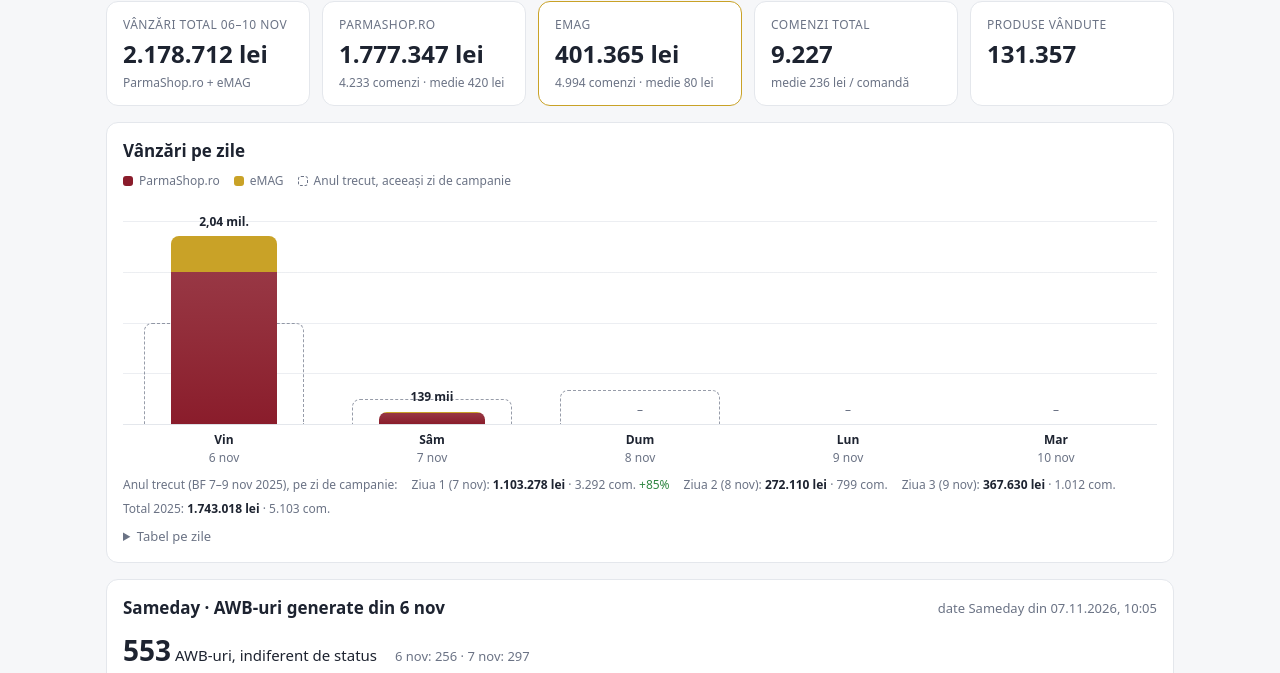
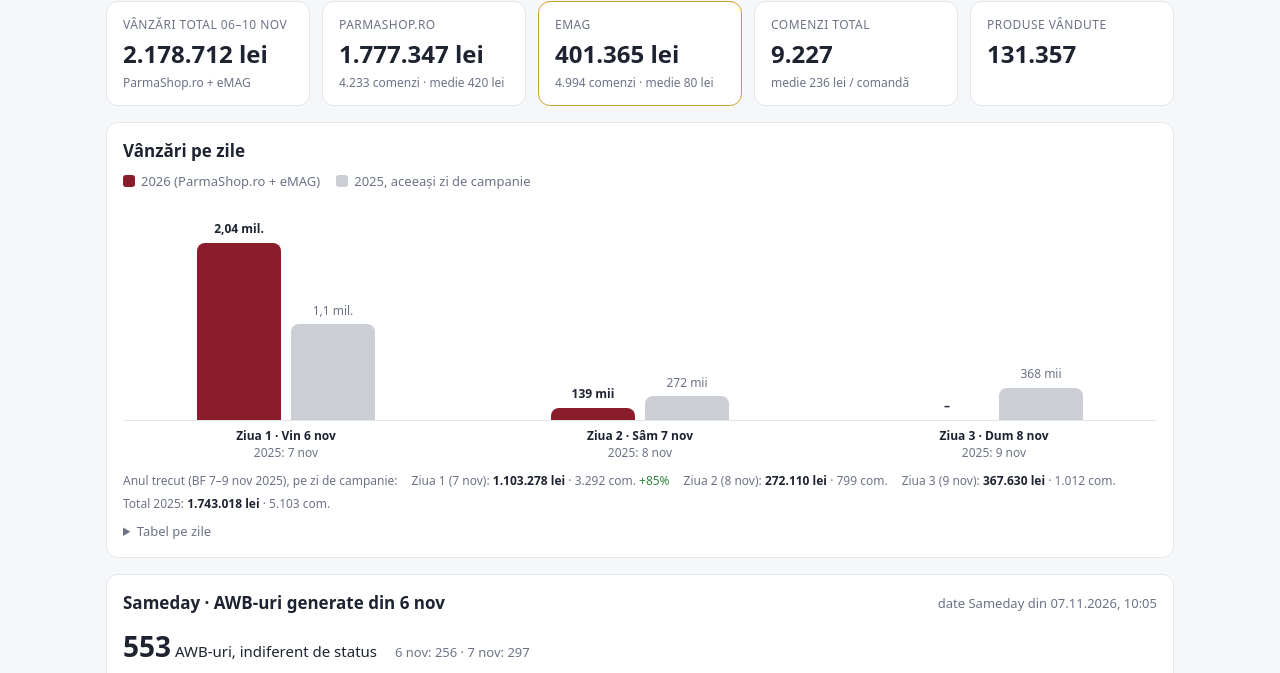
Before and after one commit to Geanta1/bf-drinks, a plain HTML site: page rapoarte/index.html in a window 1280 px wide. Shown: the part 90-763 px from the top of the page. Drawn offline with Linux system fonts and the light colour scheme.

Commit message:
Grafic simplificat 2026 vs 2025

```diff
--- a/rapoarte/index.html
+++ b/rapoarte/index.html
@@ -23,17 +23,16 @@ h1{font-size:22px;margin:0}h2{font-size:17px;margin:0 0 12px}
 .kpi .s{color:var(--muted);font-size:12px;margin-top:2px}
 .kpi.em{border-color:var(--acc2)}
 .card{padding:16px;margin-bottom:16px}
-.legend{display:flex;flex-wrap:wrap;gap:14px;font-size:12px;color:var(--muted);margin:-4px 0 6px}.legend i{display:inline-block;width:10px;height:10px;border-radius:3px;margin-right:6px;vertical-align:-1px}.legend i.lps{background:var(--bar)}.legend i.lem{background:var(--acc2)}.legend i.lly{border:1.5px dashed var(--muted);background:transparent}
-.chart{position:relative;display:flex;gap:18px;height:230px;padding:26px 6px 0;border-bottom:1px solid var(--line);background:repeating-linear-gradient(to top,transparent 0,transparent calc(25% - 1px),color-mix(in srgb,var(--line) 70%,transparent) calc(25% - 1px),color-mix(in srgb,var(--line) 70%,transparent) 25%) 0 26px/100% calc(100% - 26px) no-repeat}
-.col{flex:1;position:relative;height:100%;min-width:0;cursor:default}
-.col .gh{position:absolute;left:8%;right:8%;bottom:0;border:1.5px dashed color-mix(in srgb,var(--muted) 70%,transparent);border-bottom:0;border-radius:8px 8px 0 0}
-.col .bar{position:absolute;left:22%;right:22%;bottom:0;display:flex;flex-direction:column;border-radius:8px 8px 0 0;overflow:hidden;transition:height .5s ease;box-shadow:0 1px 0 rgba(0,0,0,.04)}
-.col .bar .em{background:var(--acc2)}.col .bar .ps{background:linear-gradient(180deg,color-mix(in srgb,var(--bar) 88%,#fff),var(--bar));flex:1}
-.col .val{position:absolute;left:0;right:0;text-align:center;font-size:12px;font-weight:600;font-variant-numeric:tabular-nums;white-space:nowrap}
-.col.f .val{color:var(--muted);font-weight:400}
-.col .tip{display:none;position:absolute;left:50%;transform:translateX(-50%);bottom:calc(100% - 10px);background:var(--ink);color:var(--bg);font-size:12px;line-height:1.5;padding:6px 9px;border-radius:8px;white-space:nowrap;z-index:3;pointer-events:none;box-shadow:0 6px 18px rgba(0,0,0,.18)}
-.col:hover .tip{display:block}.col:hover .bar{filter:brightness(1.06)}
-.days{display:flex;gap:18px;padding:6px 6px 0}.days span{flex:1;text-align:center;font-size:12px;color:var(--muted);min-width:0}.days span b{display:block;color:var(--ink);font-weight:600}
+.legend{display:flex;flex-wrap:wrap;gap:16px;font-size:13px;color:var(--muted);margin:-4px 0 10px}.legend i{display:inline-block;width:12px;height:12px;border-radius:3px;margin-right:6px;vertical-align:-1px}.legend i.l26{background:var(--bar)}.legend i.l25{background:color-mix(in srgb,var(--muted) 35%,transparent)}
+.chart{display:flex;gap:28px;height:220px;padding-top:24px;border-bottom:1px solid var(--line)}
+.grp{flex:1;display:flex;justify-content:center;align-items:flex-end;gap:10px;position:relative;height:100%;min-width:0}
+.bw{position:relative;width:38%;max-width:84px;height:100%;display:flex;align-items:flex-end}
+.bw .b{width:100%;border-radius:8px 8px 0 0;transition:height .5s ease}
+.bw.y26 .b{background:var(--bar)}.bw.y25 .b{background:color-mix(in srgb,var(--muted) 35%,transparent)}
+.bw .v{position:absolute;left:-20px;right:-20px;text-align:center;font-size:12px;font-weight:600;font-variant-numeric:tabular-nums;white-space:nowrap}.bw.y25 .v{color:var(--muted);font-weight:500}
+.grp .tip{display:none;position:absolute;left:50%;transform:translateX(-50%);top:0;background:var(--ink);color:var(--bg);font-size:12px;line-height:1.5;padding:6px 9px;border-radius:8px;white-space:nowrap;z-index:3;pointer-events:none}
+.grp:hover .tip{display:block}
+.days{display:flex;gap:28px;padding-top:6px}.days span{flex:1;text-align:center;font-size:12px;color:var(--muted);min-width:0}.days span b{display:block;color:var(--ink);font-weight:600}
 table{width:100%;border-collapse:collapse;font-variant-numeric:tabular-nums}
 th,td{padding:7px 8px;border-bottom:1px solid var(--line);text-align:left;vertical-align:top}
 th{font-size:12px;color:var(--muted);text-transform:uppercase;letter-spacing:.03em;cursor:pointer;user-select:none;white-space:nowrap}
@@ -48,7 +47,7 @@ h3.sec{font-size:19px;margin:28px 0 12px;display:flex;align-items:baseline;gap:1
 .ly{display:flex;flex-wrap:wrap;gap:6px 14px;margin-top:10px;font-size:12px;color:var(--muted);font-variant-numeric:tabular-nums}.ly b{color:var(--ink);font-weight:600}.ly .up{color:#2e8540}.ly .dn{color:var(--acc)}
 .sdk{display:flex;flex-wrap:wrap;align-items:baseline;gap:6px 18px;margin-bottom:10px}.sdk .big{font-size:28px;font-weight:700;font-variant-numeric:tabular-nums}.dot{display:inline-block;width:8px;height:8px;border-radius:50%;margin-right:7px;vertical-align:1px}
 details summary{cursor:pointer;color:var(--muted);font-size:13px;margin-top:10px}
-@media (max-width:760px){.kpis{grid-template-columns:repeat(2,1fr)}.kpi .v{font-size:20px}.chart,.days{gap:8px}.col .bar{left:14%;right:14%}.col .val{font-size:10.5px}td.m{white-space:normal}}
+@media (max-width:760px){.kpis{grid-template-columns:repeat(2,1fr)}.kpi .v{font-size:20px}.chart,.days{gap:12px}.bw .v{font-size:10.5px}td.m{white-space:normal}}
 </style>
 </head>
 <body>
@@ -68,7 +67,7 @@ details summary{cursor:pointer;color:var(--muted);font-size:13px;margin-top:10px
 </section>
 <section class="card">
   <h2>Vânzări pe zile</h2>
-  <div class="legend"><span><i class="lps"></i>ParmaShop.ro</span><span><i class="lem"></i>eMAG</span><span><i class="lly"></i>Anul trecut, aceeași zi de campanie</span></div>
+  <div class="legend"><span><i class="l26"></i>2026 (ParmaShop.ro + eMAG)</span><span><i class="l25"></i>2025, aceeași zi de campanie</span></div>
   <div class="chart" id="chart"></div>
   <div class="days" id="days"></div>
   <div class="ly" id="ly"></div>
@@ -120,14 +119,15 @@ function render(D){
   $('k1').textContent=lei(tot);$('k2').textContent=int(ord);$('k3').textContent=int(it);$('k4').textContent=ord?'medie '+lei(tot/ord)+' / comandă':'';
   $('pk1').textContent=lei(pTot);$('pk2').textContent=int(pOrd)+' comenzi'+(pOrd?' · medie '+lei(pTot/pOrd):'');
   $('ek1').textContent=lei(eTot);$('ek2').textContent=int(eOrd)+' comenzi'+(eOrd?' · medie '+lei(eTot/eOrd):'');
-  const max=Math.max(1,...D.s.map(r=>r[3]),...LY.map(y=>y[2]))*1.08;let ch='',dl='',tb='';
+  const max=Math.max(1,...D.s.map(r=>r[3]),...LY.map(y=>y[2]))*1.1;let ch='',dl='',tb='';
   const cmp=v=>v>=1e6?(v/1e6).toLocaleString('ro-RO',{maximumFractionDigits:2})+' mil.':Math.round(v/1000)+' mii';
   const WD=['Dum','Lun','Mar','Mie','Joi','Vin','Sâm'];
-  for(let d=6;d<=10;d++){const r=byT[d],e=byE[d]||[d,0,0,0],y=LY[d-6];const h=r?Math.max(1.5,r[3]/max*100):0;
-    const eh=r&&r[3]?Math.min(100,e[3]/r[3]*100):0,pv=r?Math.max(0,r[3]-e[3]):0,po=r?Math.max(0,r[1]-e[1]):0;
-    const tip=r?`<b>${d} noiembrie</b><br>Total: ${lei(r[3])} · ${int(r[1])} com.<br>ParmaShop: ${lei(pv)} · ${int(po)} com.<br>eMAG: ${lei(e[3])} · ${int(e[1])} com.`+(y?`<br>2025 (${y[0]}): ${lei(y[2])}`:''):`${d} noiembrie: încă fără date`+(y?`<br>2025 (${y[0]}): ${lei(y[2])}`:'');
-    ch+=`<div class="col${r?'':' f'}"><div class="tip">${tip}</div>${y?`<div class="gh" style="height:${y[2]/max*100}%"></div>`:''}${r?`<div class="bar" style="height:${h}%"><div class="em" style="height:${eh}%"></div><div class="ps"></div></div>`:''}<div class="val" style="bottom:calc(${r?h:0}% + 6px)">${r?cmp(r[3]):'–'}</div></div>`;
-    dl+=`<span><b>${WD[new Date(Date.UTC(2026,10,d)).getUTCDay()]}</b>${d} nov</span>`;
+  for(let d=6;d<=8;d++){const r=byT[d],e=byE[d]||[d,0,0,0],y=LY[d-6];const pv=r?Math.max(0,r[3]-e[3]):0,po=r?Math.max(0,r[1]-e[1]):0;
+    const bar=(cls,v,lab)=>{const h=v?Math.max(1.5,v/max*100):0;return `<div class="bw ${cls}"><div class="b" style="height:${h}%"></div><div class="v" style="bottom:calc(${h}% + 5px)">${lab}</div></div>`;};
+    const tip=(r?`<b>${d} noiembrie 2026</b><br>ParmaShop: ${lei(pv)} · ${int(po)} com.<br>eMAG: ${lei(e[3])} · ${int(e[1])} com.`:`${d} noiembrie: încă fără date`)+(y?`<br>2025 (${y[0]}): ${lei(y[2])}`:'');
+    ch+=`<div class="grp"><div class="tip">${tip}</div>${bar('y26',r?r[3]:0,r?cmp(r[3]):'–')}${y?bar('y25',y[2],cmp(y[2])):''}</div>`;
+    dl+=`<span><b>Ziua ${d-5} · ${WD[new Date(Date.UTC(2026,10,d)).getUTCDay()]} ${d} nov</b>2025: ${y?y[0]:''}</span>`;}
+  for(let d=6;d<=10;d++){const r=byT[d],e=byE[d]||[d,0,0,0];const pv=r?Math.max(0,r[3]-e[3]):0,po=r?Math.max(0,r[1]-e[1]):0;
     if(r)tb+=`<tr><td>${String(d).padStart(2,'0')}.11.2026</td><td class="n">${int(po)}</td><td class="n">${int(e[1])}</td><td class="n">${lei(pv)}</td><td class="n">${lei(e[3])}</td><td class="n">${lei(r[3])}</td></tr>`;}
   if(LY.length){let h='<span>Anul trecut (BF 7–9 nov 2025), pe zi de campanie:</span>';LY.forEach((y,i)=>{const r=byT[6+i];let c='';if(r&&y[2]&&Date.now()>Date.UTC(2026,10,6+i,22)){const p=(r[3]/y[2]-1)*100;c=` <span class="${p>=0?'up':'dn'}">${p>=0?'+':''}${Math.round(p)}%</span>`;}h+=`<span>Ziua ${i+1} (${y[0]}): <b>${lei(y[2])}</b> · ${int(y[1])} com.${c}</span>`;});h+=`<span>Total 2025: <b>${lei(LY.reduce((a,y)=>a+y[2],0))}</b> · ${int(LY.reduce((a,y)=>a+y[1],0))} com.</span>`;$('ly').innerHTML=h;}
   $('chart').innerHTML=ch;$('days').innerHTML=dl;$('dayt').innerHTML=tb+`<tr><th>Total</th><th class="n">${int(pOrd)}</th><th class="n">${int(eOrd)}</th><th class="n">${lei(pTot)}</th><th class="n">${lei(eTot)}</th><th class="n">${lei(tot)}</th></tr>`;
```
